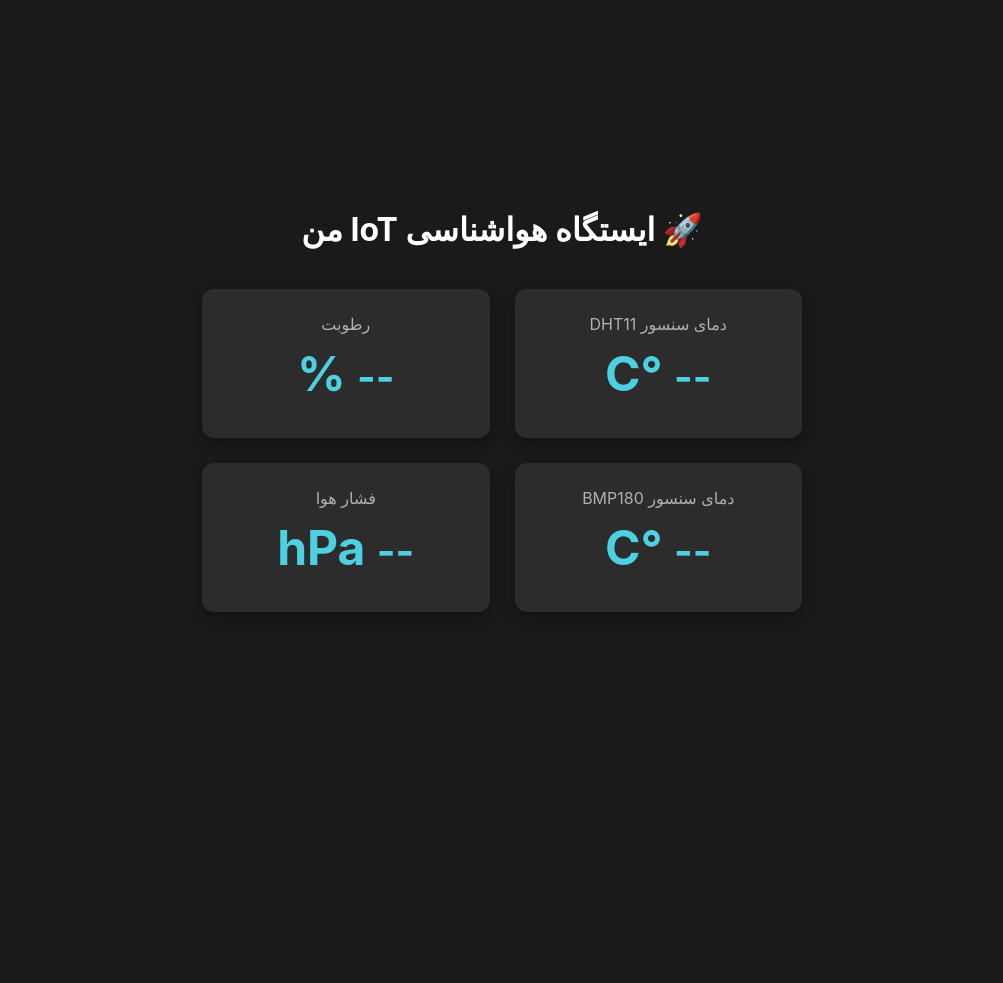
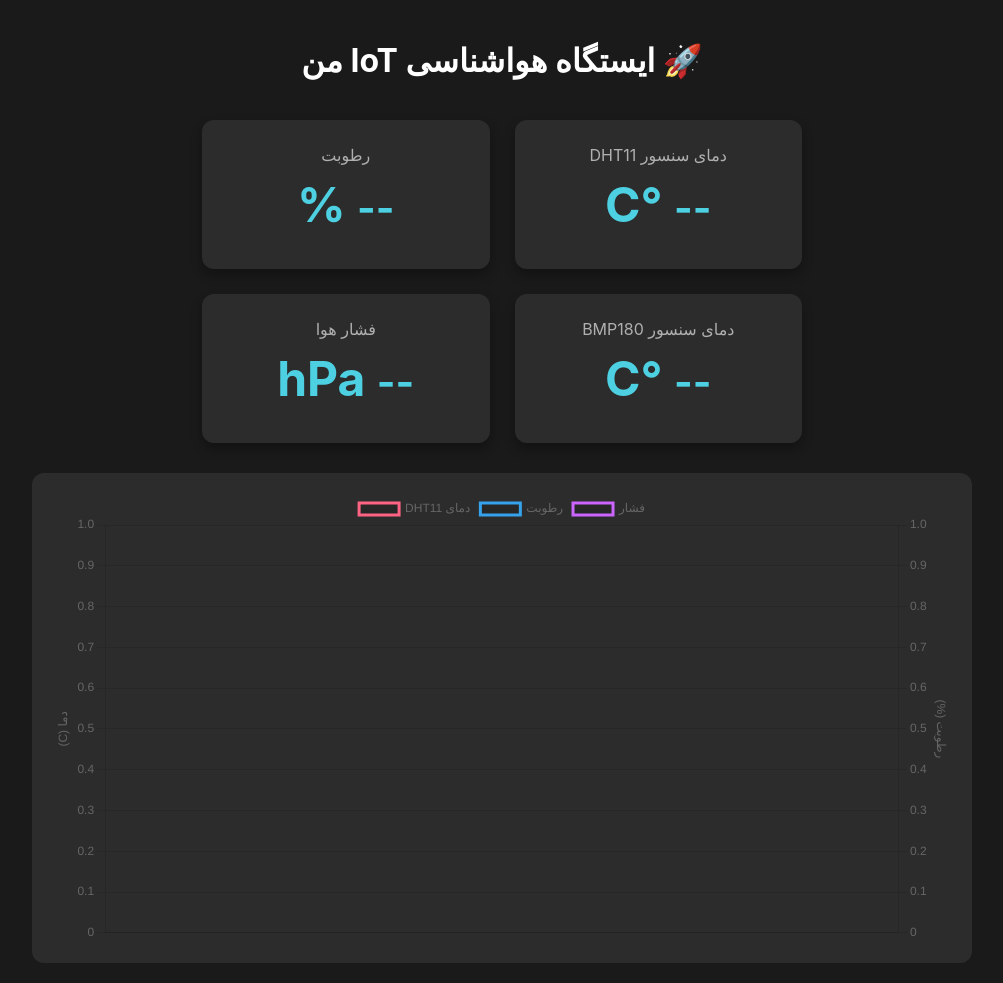
Before and after one commit to maziar-iot/my-weather-station, a plain HTML site: page index.html in a window 1280 px wide. Shown: the whole page, without its empty margins (138-1141 px from the left). Before the commit the page ends 800 px from the top, so only its background shows below. Drawn offline with nearby package versions, Linux system fonts and the light colour scheme; no server answers.

Commit message:
Update index.html

```diff
--- a/index.html
+++ b/index.html
@@ -4,81 +4,97 @@
     <meta charset="UTF-8">
     <meta name="viewport" content="width=device-width, initial-scale=1.0">
     <title>ایستگاه هواشناسی من</title>
+    <script src="https://cdn.jsdelivr.net/npm/chart.js"></script>
     <style>
-        body { font-family: -apple-system, BlinkMacSystemFont, "Segoe UI", Roboto, Helvetica, Arial, sans-serif; display: flex; justify-content: center; align-items: center; flex-direction: column; background-color: #1a1a1a; color: #e0e0e0; margin: 0; min-height: 100vh; }
+        body { font-family: -apple-system, BlinkMacSystemFont, "Segoe UI", Roboto, Helvetica, Arial, sans-serif; display: flex; justify-content: center; align-items: center; flex-direction: column; background-color: #1a1a1a; color: #e0e0e0; margin: 0; padding: 20px; box-sizing: border-box; }
         h1 { color: #ffffff; margin-bottom: 40px; }
-        .container { display: grid; grid-template-columns: repeat(2, 1fr); gap: 25px; max-width: 600px; width: 90%; }
-        .card { background-color: #2c2c2c; padding: 25px; border-radius: 12px; text-align: center; box-shadow: 0 6px 12px rgba(0,0,0,0.3); transition: transform 0.2s; }
-        .card:hover { transform: translateY(-5px); }
+        .container { display: grid; grid-template-columns: repeat(2, 1fr); gap: 25px; max-width: 600px; width: 100%; }
+        .card { background-color: #2c2c2c; padding: 25px; border-radius: 12px; text-align: center; box-shadow: 0 6px 12px rgba(0,0,0,0.3); }
         .value { font-size: 2.5em; font-weight: bold; color: #4dd0e1; margin: 10px 0; min-height: 48px; }
         .label { font-size: 1em; color: #b0b0b0; }
         .unit { font-size: 1.2em; color: #4dd0e1; }
+        .chart-container { background-color: #2c2c2c; padding: 20px; border-radius: 12px; margin-top: 30px; max-width: 900px; width: 100%; }
     </style>
 </head>
 <body>
+
     <h1>🚀 ایستگاه هواشناسی IoT من</h1>
     <div class="container">
-        <div class="card">
-            <div class="label">دمای سنسور DHT11</div>
-            <div class="value"><span id="dht-temp">--</span><span class="unit"> &deg;C</span></div>
-        </div>
-        <div class="card">
-            <div class="label">رطوبت</div>
-            <div class="value"><span id="humidity">--</span><span class="unit"> %</span></div>
-        </div>
-        <div class="card">
-            <div class="label">دمای سنسور BMP180</div>
-            <div class="value"><span id="bmp-temp">--</span><span class="unit"> &deg;C</span></div>
-        </div>
-        <div class="card">
-            <div class="label">فشار هوا</div>
-            <div class="value"><span id="pressure">--</span><span class="unit"> hPa</span></div>
-        </div>
+        <div class="card"><div class="label">دمای سنسور DHT11</div><div class="value"><span id="dht-temp">--</span><span class="unit"> &deg;C</span></div></div>
+        <div class="card"><div class="label">رطوبت</div><div class="value"><span id="humidity">--</span><span class="unit"> %</span></div></div>
+        <div class="card"><div class="label">دمای سنسور BMP180</div><div class="value"><span id="bmp-temp">--</span><span class="unit"> &deg;C</span></div></div>
+        <div class="card"><div class="label">فشار هوا</div><div class="value"><span id="pressure">--</span><span class="unit"> hPa</span></div></div>
+    </div>
+
+    <div class="chart-container">
+        <canvas id="sensorChart"></canvas>
     </div>
 
     <script>
-        const SERVER_URL = "https://maziarasmani.pythonanywhere.com/get_data";
+        const API_BASE_URL = "https://maziarasmani.pythonanywhere.com";
+        const LATEST_DATA_URL = `${API_BASE_URL}/get_data`;
+        const HISTORY_URL = `${API_BASE_URL}/history`;
 
-        // تابع برای به‌روزرسانی یک المنت در صفحه
+        // --- تنظیمات اولیه نمودار ---
+        const ctx = document.getElementById('sensorChart').getContext('2d');
+        const sensorChart = new Chart(ctx, {
+            type: 'line',
+            data: {
+                labels: [], // زمان‌ها در اینجا قرار می‌گیرند
+                datasets: [
+                    { label: 'دمای DHT11', borderColor: '#ff6384', data: [], yAxisID: 'y-temp' },
+                    { label: 'رطوبت', borderColor: '#36a2eb', data: [], yAxisID: 'y-humidity' },
+                    { label: 'فشار', borderColor: '#cc65fe', data: [], yAxisID: 'y-pressure' }
+                ]
+            },
+            options: {
+                scales: {
+                    'y-temp': { type: 'linear', position: 'left', title: { display: true, text: 'دما (C)' } },
+                    'y-humidity': { type: 'linear', position: 'right', title: { display: true, text: 'رطوبت (%)' }, grid: { drawOnChartArea: false } },
+                    'y-pressure': { type: 'linear', position: 'right', title: { display: true, text: 'فشار (hPa)' }, grid: { drawOnChartArea: false }, display: false } // محور فشار مخفی است
+                }
+            }
+        });
+
         function updateElement(id, value) {
             const element = document.getElementById(id);
-            if (element) {
-                // فقط اگر مقدار یک عدد باشد، آن را با دو رقم اعشار نمایش بده
-                if (typeof value === 'number') {
-                    element.textContent = value.toFixed(2);
-                } else {
-                    element.textContent = value; // در غیر این صورت، همان مقدار را نمایش بده (مثلاً 'N/A')
-                }
-            }
+            if (element && typeof value === 'number') element.textContent = value.toFixed(1);
         }
 
         async function updateDashboard() {
             try {
-                const response = await fetch(SERVER_URL);
-                if (!response.ok) {
-                    throw new Error(`HTTP error! status: ${response.status}`);
-                }
-                const data = await response.json();
+                // دریافت آخرین داده برای کارت‌ها
+                const latestResponse = await fetch(LATEST_DATA_URL);
+                const latestData = await latestResponse.json();
+                updateElement("dht-temp", latestData.dht_temp);
+                updateElement("humidity", latestData.humidity);
+                updateElement("bmp-temp", latestData.bmp_temp);
+                updateElement("pressure", latestData.pressure);
 
-                // به‌روزرسانی مقادیر در صفحه با استفاده از تابع کمکی
-                updateElement("dht-temp", data.dht_temp);
-                updateElement("humidity", data.humidity);
-                updateElement("bmp-temp", data.bmp_temp);
-                updateElement("pressure", data.pressure);
+                // دریافت داده‌های تاریخی برای نمودار
+                const historyResponse = await fetch(HISTORY_URL);
+                const historyData = await historyResponse.json();
+
+                // آماده‌سازی داده‌ها برای نمودار
+                const labels = historyData.map(d => new Date(d.timestamp).toLocaleTimeString('fa-IR'));
+                const dhtTemps = historyData.map(d => d.dht_temp);
+                const humidities = historyData.map(d => d.humidity);
+                const pressures = historyData.map(d => d.pressure);
+
+                // به‌روزرسانی نمودار
+                sensorChart.data.labels = labels;
+                sensorChart.data.datasets[0].data = dhtTemps;
+                sensorChart.data.datasets[1].data = humidities;
+                sensorChart.data.datasets[2].data = pressures; // داده‌های فشار در دیتاست باقی می‌مانند
+                sensorChart.update();
 
             } catch (error) {
                 console.error("Could not fetch data:", error);
-                // در صورت خطا، مقادیر را به '--' برمی‌گردانیم
-                updateElement("dht-temp", "--");
-                updateElement("humidity", "--");
-                updateElement("bmp-temp", "--");
-                updateElement("pressure", "--");
             }
         }
 
-        // اجرای اولیه و تنظیم تایمر برای آپدیت هر ۶۰ ثانیه
         updateDashboard();
-        setInterval(updateDashboard, 60000);
+        setInterval(updateDashboard, 60000); // آپدیت هر دقیقه
     </script>
 </body>
 </html>
```
